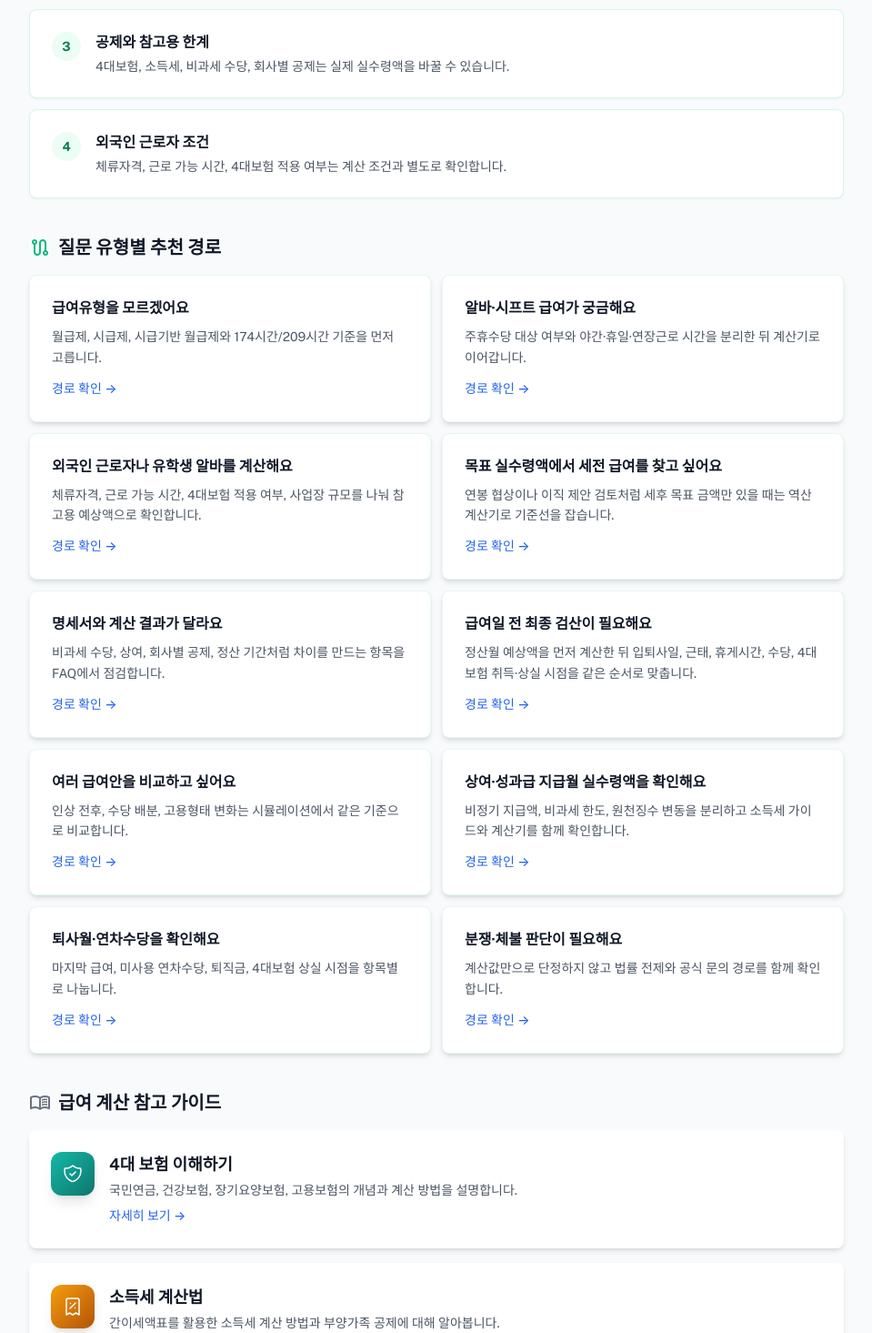
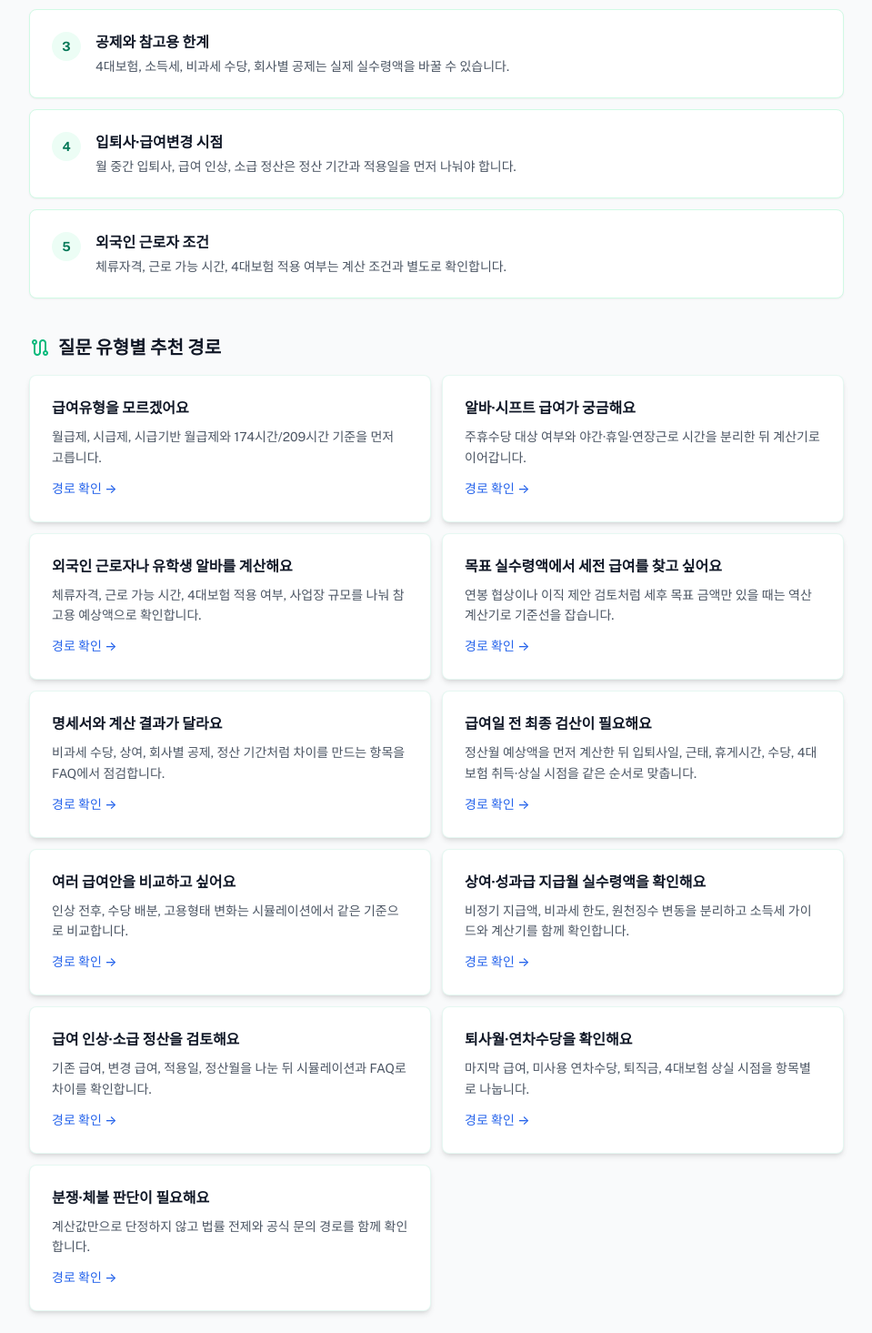
Before and after one commit to freenu0618/calcul, a React (Vite) app in the folder frontend/: page /guide in a window 1280 px wide. Shown: the part 804-2269 px from the top of the page at 91% size, without its empty margins (160-1119 px from the left). Built offline with nearby package versions, Linux system fonts and the light colour scheme; no server answers.

Commit message:
improve: add payroll adjustment guide signals

```diff
--- a/frontend/src/pages/Guide/GuidePage.tsx
+++ b/frontend/src/pages/Guide/GuidePage.tsx
@@ -73,6 +73,11 @@ const preCalculationChecks = [
     path: '/guide/insurance',
   },
   {
+    label: '입퇴사·급여변경 시점',
+    detail: '월 중간 입퇴사, 급여 인상, 소급 정산은 정산 기간과 적용일을 먼저 나눠야 합니다.',
+    path: '/faq',
+  },
+  {
     label: '외국인 근로자 조건',
     detail: '체류자격, 근로 가능 시간, 4대보험 적용 여부는 계산 조건과 별도로 확인합니다.',
     path: '/guide/insurance',
@@ -121,6 +126,11 @@ const scenarioRoutes = [
     path: '/guide/tax',
   },
   {
+    label: '급여 인상·소급 정산을 검토해요',
+    detail: '기존 급여, 변경 급여, 적용일, 정산월을 나눈 뒤 시뮬레이션과 FAQ로 차이를 확인합니다.',
+    path: '/simulation',
+  },
+  {
     label: '퇴사월·연차수당을 확인해요',
     detail: '마지막 급여, 미사용 연차수당, 퇴직금, 4대보험 상실 시점을 항목별로 나눕니다.',
     path: '/guide/annual-leave',
@@ -132,7 +142,7 @@ const scenarioRoutes = [
   },
 ];
 
-const dateModified = '2026-08-25';
+const dateModified = '2026-08-26';
 
 const guideStructuredData = [
   {
@@ -236,6 +246,14 @@ const guideStructuredData = [
         acceptedAnswer: {
           '@type': 'Answer',
           text: '먼저 급여 계산기에서 정산월 예상 지급액과 공제액을 확인한 뒤 입퇴사일, 실제 근무일, 휴게시간, 주휴·가산수당, 상여·비과세 수당, 4대보험 취득·상실 시점, 부양가족 수가 입력값과 같은지 순서대로 맞추는 것이 좋습니다.',
+        },
+      },
+      {
+        '@type': 'Question',
+        name: '급여 인상이나 소급분은 어디서 먼저 확인하나요?',
+        acceptedAnswer: {
+          '@type': 'Answer',
+          text: '기존 급여, 변경 급여, 적용일, 정산월을 먼저 나눈 뒤 시뮬레이션에서 구조 차이를 비교하고, 실제 월별 실수령액은 급여 계산기에서 다시 확인하는 흐름이 안전합니다.',
         },
       },
       {
```
Also changed, not shown: frontend/public/llms.txt, 1 other file (tests, documents, lock files or other folders).
